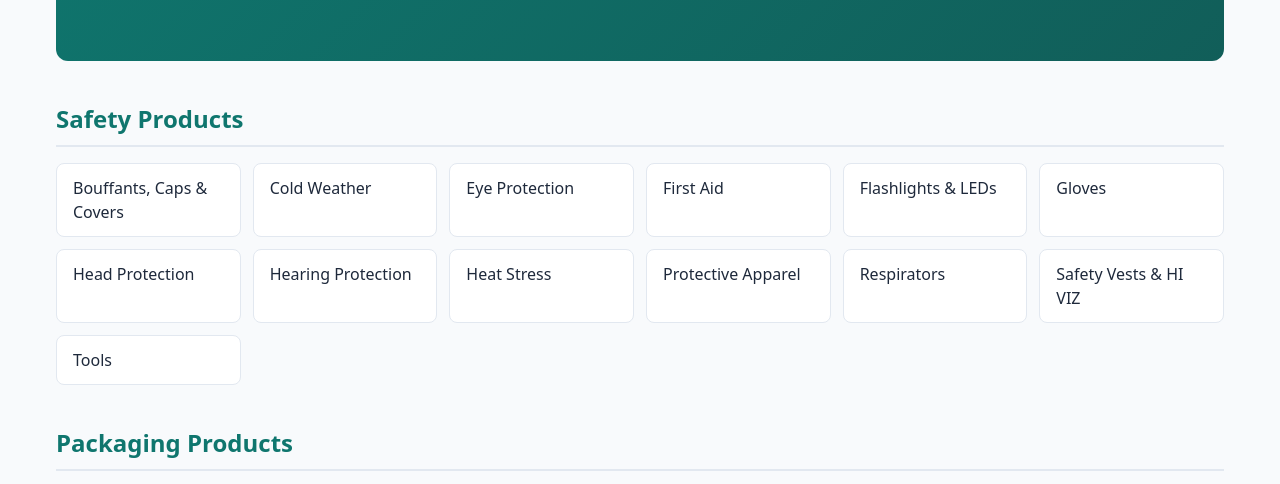
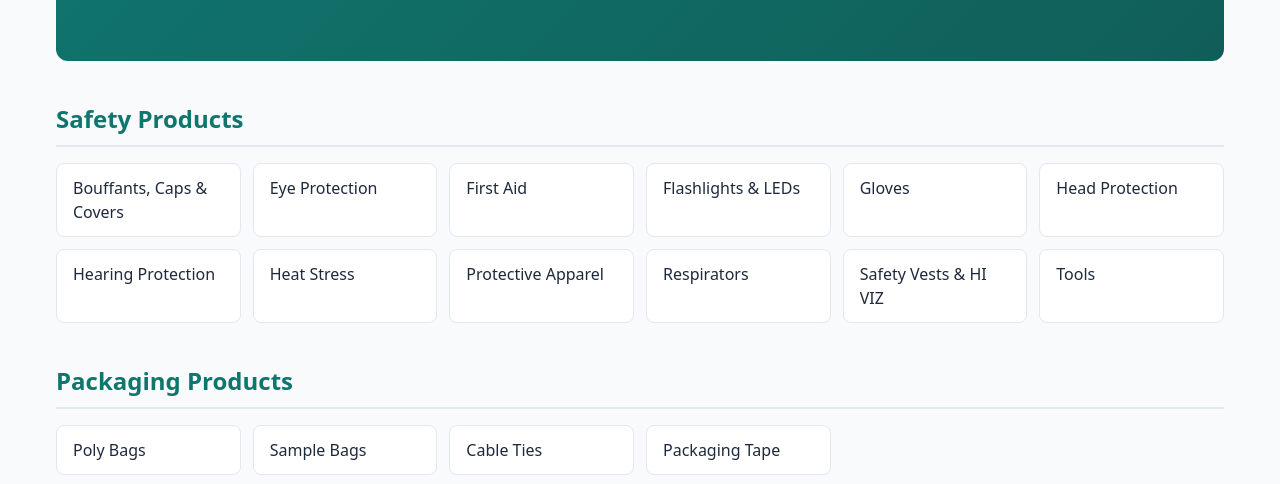
Before and after one commit to bmooney007/micropor-site, a plain HTML site: page index.html in a window 1280 px wide. Shown: the part 256-740 px from the top of the page. Drawn offline with Linux system fonts and the light colour scheme.

Commit message:
Remove Cold Weather from top-level Safety categories

```diff
--- a/index.html
+++ b/index.html
@@ -36,7 +36,6 @@
       <h2>Safety Products</h2>
       <div class="subcats">
         <a href="#">Bouffants, Caps & Covers</a>
-        <a href="#">Cold Weather</a>
         <a href="categories/eye-protection.html">Eye Protection</a>
         <a href="categories/first-aid.html">First Aid</a>
         <a href="#">Flashlights & LEDs</a>
```
